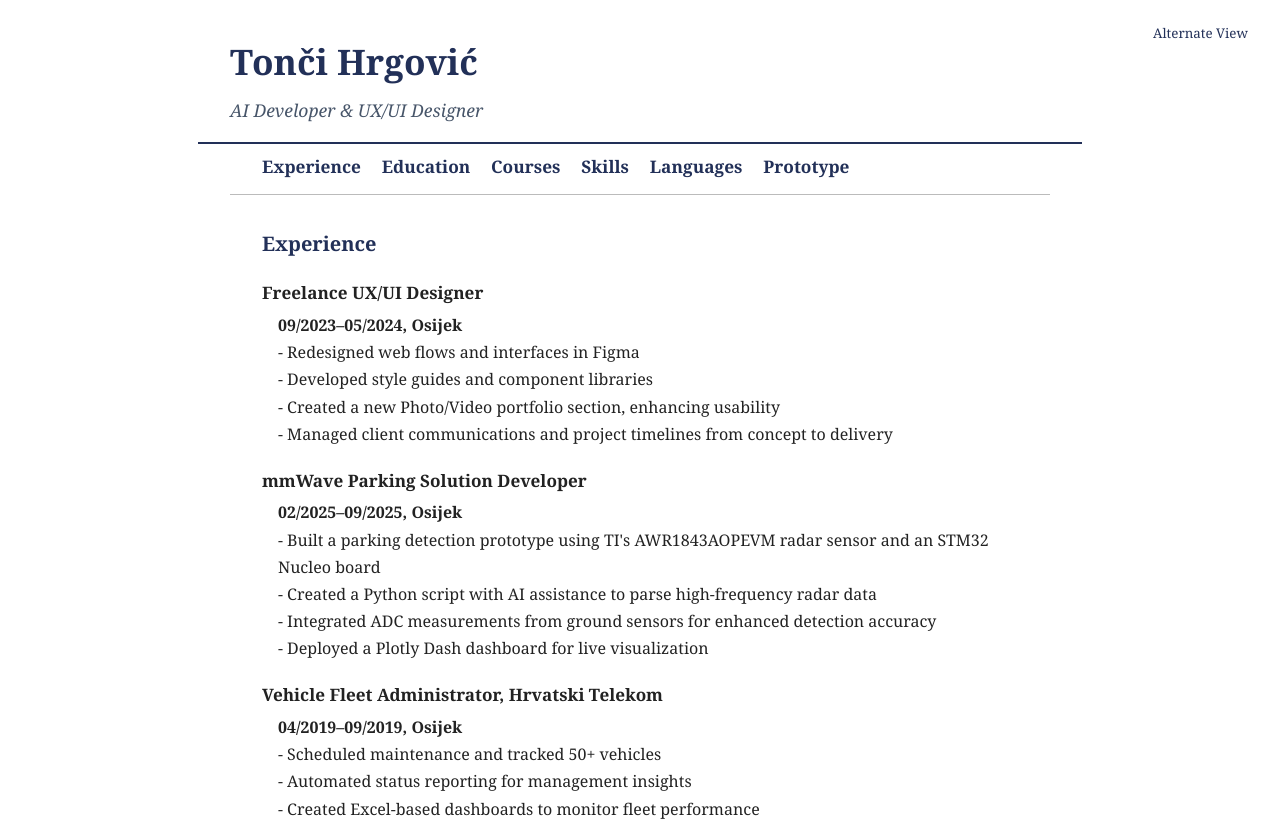
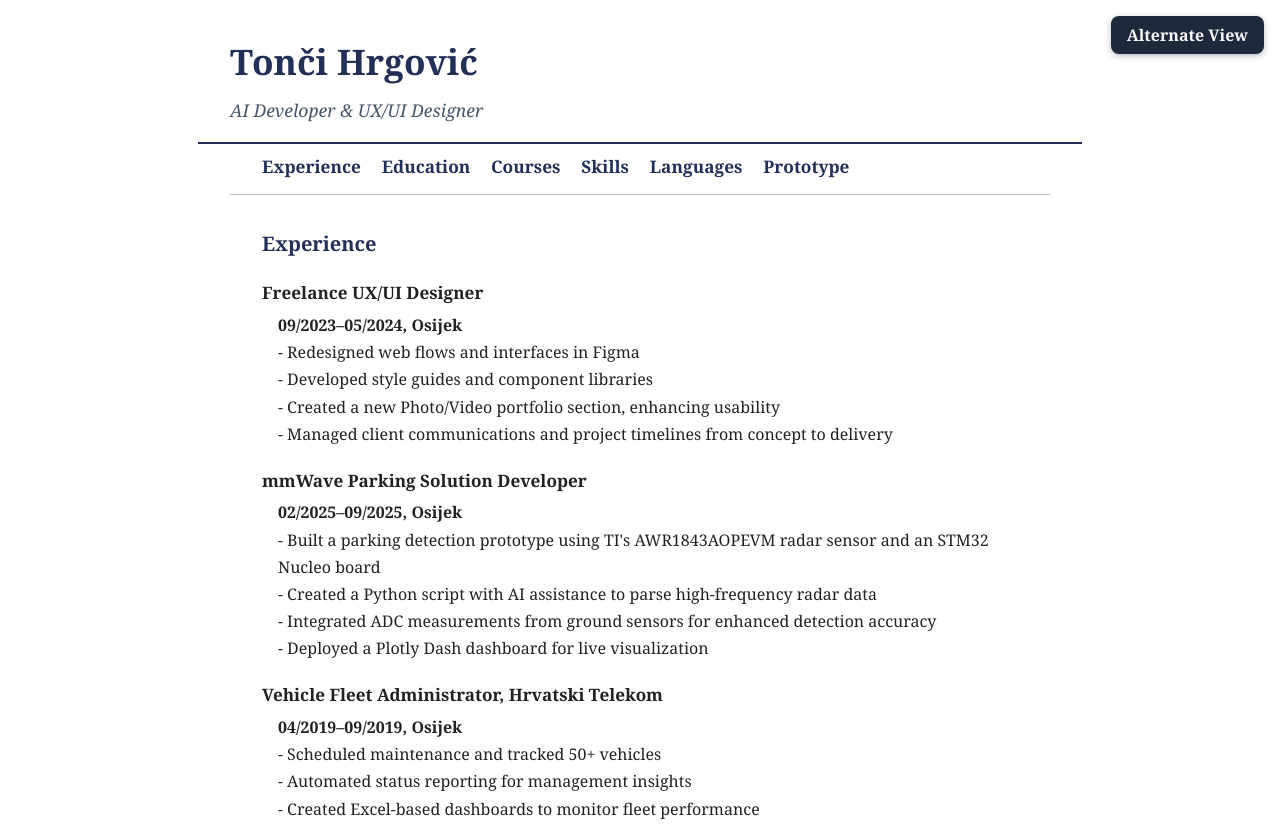
Before and after one commit to Hrgacro/tonci-cv, a plain HTML site: page docs/index.html in a window 1280 px wide. Shown: the top 826 px of the page. Drawn offline with Linux system fonts and the light colour scheme.

Commit message:
Enhance toggle button visibility with aesthetic vintage styling

```diff
--- a/docs/style.css
+++ b/docs/style.css
@@ -18,9 +18,18 @@ body {
   border-radius: 0.5rem;
   font-weight: bold;
   cursor: pointer;
-  background: #0ea5e9;
+  background: #1e293b; /* Dark navy blue for better visibility matching vintage style */
+  color: #f9fafb; /* Light color for good contrast */
+  font-family: 'Georgia', serif; /* Matching font for Standard View */
+  font-size: 1rem;
+  box-shadow: 0 2px 6px rgba(30, 40, 70, 0.3); /* subtle shadow to raise the button visually */
+  transition: background-color 0.3s ease, color 0.3s ease;
+}
+.toggle-global:hover,
+.toggle-global:focus {
+  background-color: #0ea5e9; /* on hover, shift to brand blue for interaction feedback */
   color: #fff;
-  font-family: 'Inter', sans-serif;
+  outline: none;
 }
 
 /* Standard View: vintage style */
@@ -145,10 +154,11 @@ header.hero {
 
 /* Override toggle button styling in Standard View only */
 body:not(.alt) .toggle-global {
-  background: transparent;
-  color: #223058;
+  background: #1e293b; /* Ensure toggle visible */
+  color: #f9fafb;
   font-family: 'Georgia', serif;
-  font-weight: normal;
+  font-weight: bold;
+  box-shadow: 0 2px 6px rgba(30, 40, 70, 0.3);
 }
 
 /* Alternate View font restore and button style */
@@ -160,6 +170,13 @@ body.alt .toggle-global {
   color: #fff;
   font-family: 'Inter', sans-serif;
   font-weight: bold;
+  position: fixed;
+  top: 1rem;
+  right: 1rem;
+  padding: 0.5rem 1rem;
+  border-radius: 0.5rem;
+  cursor: pointer;
+  box-shadow: none;
 }
 
 /* Alternate View styles - untouched */
```
